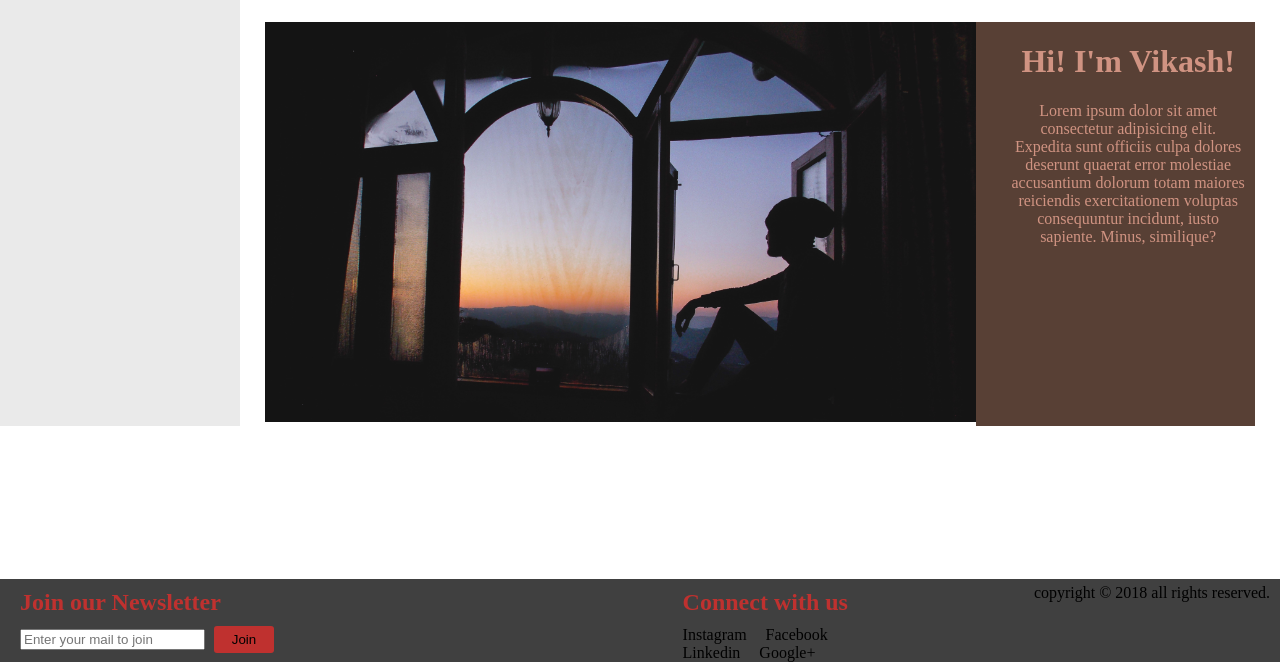
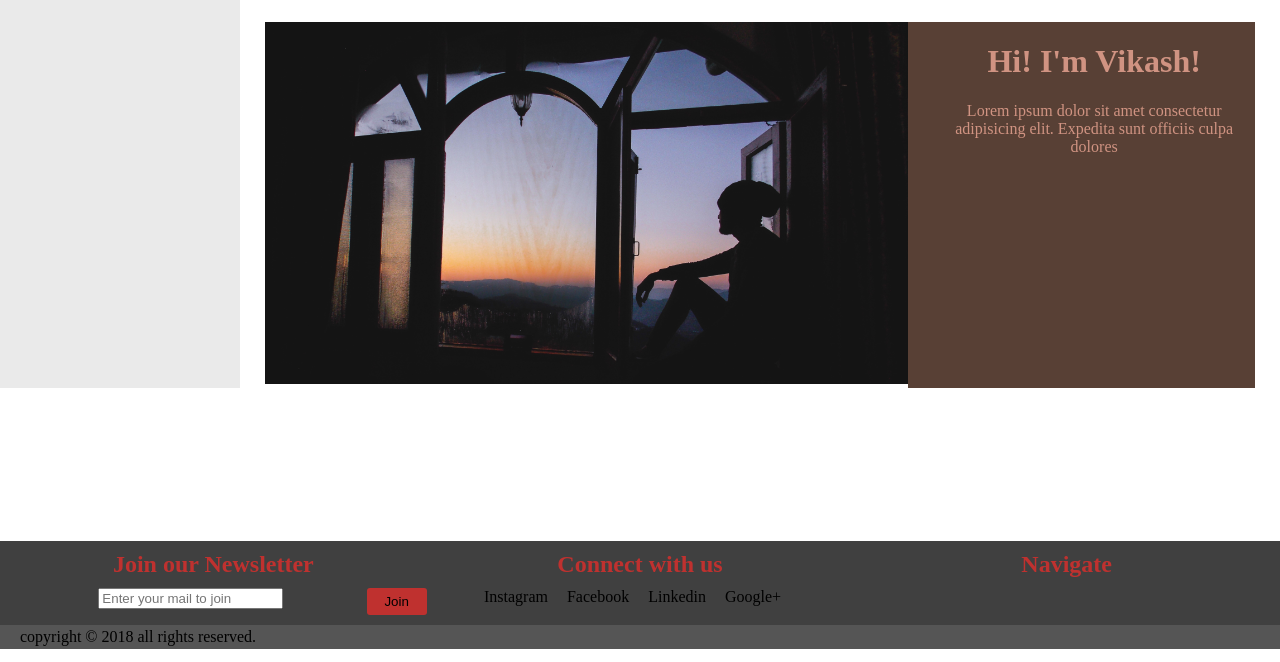
Before and after one commit to vikash6865/portfolio, a plain HTML site: page index.html in a window 1280 px wide. Shown: the part 1090-1752 px from the top of the page. Drawn offline with Linux system fonts and the light colour scheme.

Commit message:
footer updated

```diff
--- a/index.html
+++ b/index.html
@@ -89,8 +89,7 @@
 						<div class="about-details">
 							<h1>Hi! I'm Vikash!</h1>
 							<p>Lorem ipsum dolor sit amet consectetur adipisicing elit. Expedita sunt officiis culpa dolores
-								deserunt quaerat error molestiae accusantium dolorum totam maiores reiciendis exercitationem
-								voluptas consequuntur incidunt, iusto sapiente. Minus, similique?</p>
+							</p>
 							</div>
 						</div>
 					</main>
@@ -99,29 +98,32 @@
 		</div>
 		<footer>
 			<div class="footer">
-				<div class="newsletter">
+				<div class="flex-item newsletter">
 					<h2>Join our Newsletter</h2>
 					<form action="#">
 						<input type="email" name="email" class="mail" placeholder="Enter your mail to join">
 						<input type="button" value="Join" name="Join" class="button">
 					</form>
 				</div>
-				<div class="connect">
+				<div class="flex-item connect">
 					<div class="connect-title">
 						<h2>Connect with us</h2>
 					</div>
 					<ul class="connect-list1">
 						<li class="social-item"><a href="#">Instagram</a></li>
 						<li class="social-item"><a href="#">Facebook</a></li>
-					</ul>
-					<ul class="connect-list2">
 						<li class="social-item"><a href="#">Linkedin</a></li>
 						<li class="social-item"><a href="#">Google+</a></li>
 					</ul>
 				</div>
-				<div class="copyright">
-					<p>copyright &copy; 2018 all rights reserved.</p>
+				<div class="flex-item links">
+					<div class="navigate-title">
+						<h2>Navigate</h2>
+					</div>
 				</div>
+			</div>
+			<div class="copyright">
+				<p>copyright &copy; 2018 all rights reserved.</p>
 			</div>
 		</footer>
 	</main>
--- a/main.css
+++ b/main.css
@@ -91,36 +91,40 @@ z-index:-1;
 } */
 
 .about{
-    flex: 1;
     display: flex;
     margin: 0px 25px;
 }
+.about-img{
+    flex: 2;
+}
 .about-img img{
     width: 100%;
-    flex: 2;
 }
 .about-details{
+    flex: 1;
     text-align: center;
     color: #d09382;
     background: #584035;
     padding-left: 25px;
 }
 
+
 .footer{
     background: #404040;
     display: flex;
-    flex: 1;
     /* position: relative;
     top: -153px;
     height: 153px; */
+    flex-wrap: wrap;
 
 }
-.newsletter{
-    flex:2;
+.flex-item{
+    flex: 1;
+    text-align: center;
+    padding-bottom: 10px;
 }
 .newsletter h2{
     margin: 10px 0px;
-    margin-left: 20px;
 }
 .newsletter .mail{
     margin-left: 20px;
@@ -131,7 +135,8 @@ z-index:-1;
     width: 60px;
     height: 27px;
     border-radius: 3px;
-    margin-left: 5px;
+    margin-left:5px;
+    float: right;
 }
 .connect{
     display: flex;
@@ -146,6 +151,13 @@ z-index:-1;
     display: inline;
     list-style: none;
 }
+.links h2{
+    margin: 10px 0px;
+}
 .copyright{
-    display: block;
+    background: #555;
 }
+.copyright p{
+    margin: 0 20px;
+    padding: 3px 0px;
+}
```
